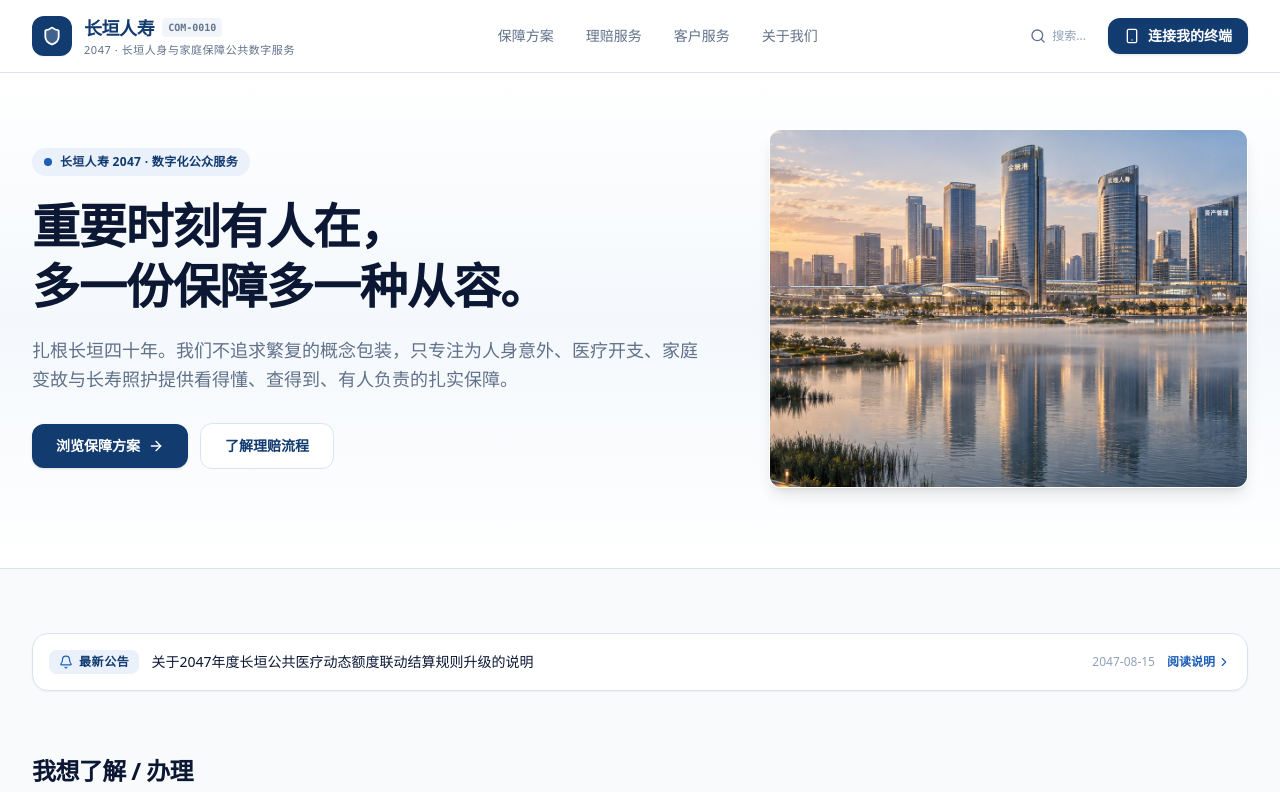
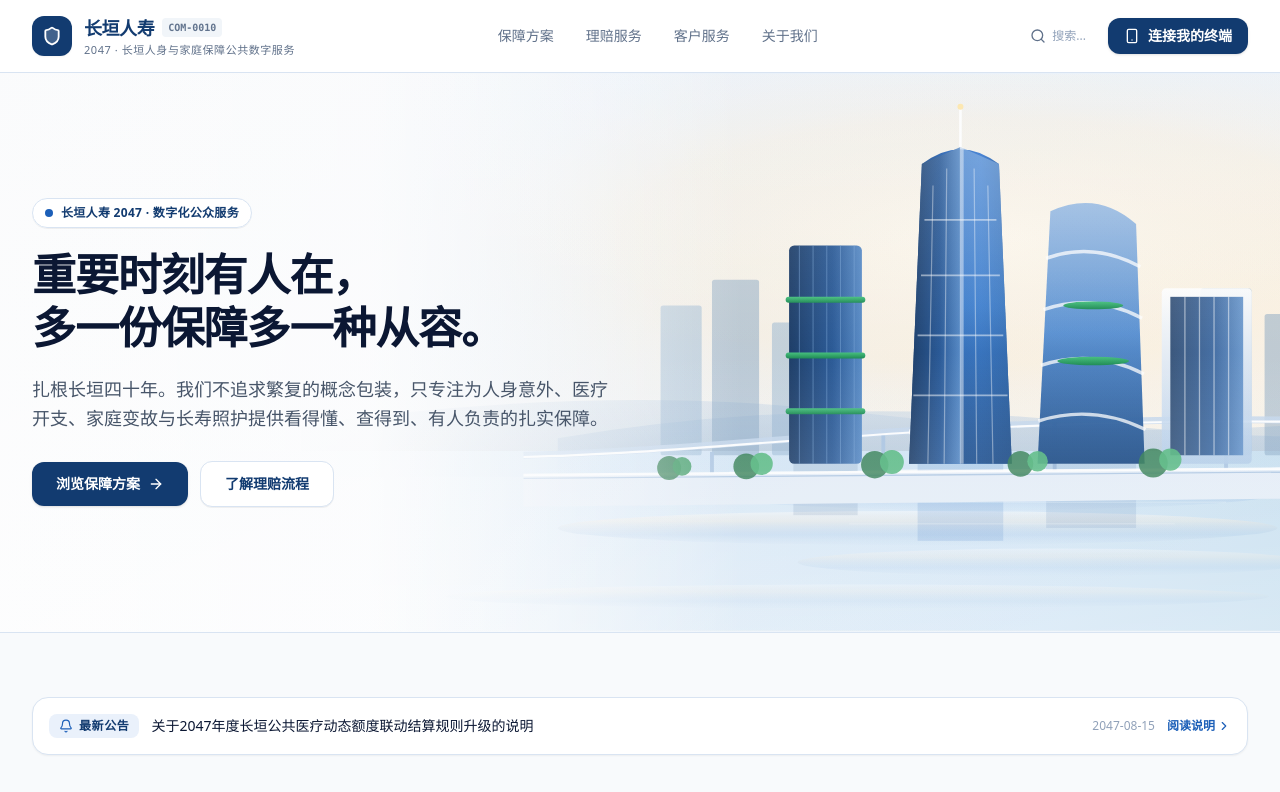
Before and after one commit to jiangyue0918-hub/baseline-Changyuan-Life-v1-site-structure, a React (Vite) app: page / in a window 1280 px wide. Shown: the top 792 px of the page. Built offline with nearby package versions, Linux system fonts and the light colour scheme.

Commit message:
feat(assets): replace raster hero image with SVG illustration
Update the public homepage hero asset from JPEG to a vector SVG to improve visual quality and scalability across resolutions.

```diff
--- a/src/content/assets.ts
+++ b/src/content/assets.ts
@@ -22,7 +22,7 @@ export const ASSET_LIST: AssetMetadata[] = [
   },
   {
     id: 'hero-public-home',
-    src: '/assets/changyuan-life/hero/public-home.jpg',
+    src: '/assets/changyuan-life/hero/public-home.svg',
     usage: '未连接终端首页宽幅 Hero 视觉',
     recommendedSize: '1920x800 px (21:9 或 16:9)',
     alt: '2047年长垣新枢区金融港与长垣湖晨曦远景',
--- a/src/pages/PublicHomePage.tsx
+++ b/src/pages/PublicHomePage.tsx
@@ -11,6 +11,7 @@ import React from 'react';
 import { Link } from 'react-router-dom';
 import { useApp } from '../app/AppContext';
 import { PUBLIC_HOME_CONTENT } from '../content/pages/publicHome';
+import { getAsset } from '../content/assets';
 import { AssetImage } from '../components/common/AssetImage';
 import {
   ShieldCheck,
@@ -31,6 +32,7 @@ import {
 
 export const PublicHomePage: React.FC = () => {
   const content = PUBLIC_HOME_CONTENT;
+  const heroAsset = getAsset(content.hero.assetId);
   const { openAiModal, openHumanAdvisorModal } = useApp();
 
   // 图标映射
@@ -47,22 +49,42 @@ export const PublicHomePage: React.FC = () => {
 
   return (
     <div className="space-y-12 sm:space-y-16 pb-16">
-      {/* 1. 品牌宽幅 Hero（只承担品牌表达，不放第二个连接按钮，不放实时大盘） */}
-      <section className="relative overflow-hidden bg-gradient-to-b from-white via-[#F4F8FC] to-white border-b border-[#D9E4F2] pt-8 sm:pt-14 pb-14 sm:pb-20">
-        <div className="max-w-7xl mx-auto px-4 sm:px-6 lg:px-8">
-          <div className="grid grid-cols-1 lg:grid-cols-12 gap-8 lg:gap-12 items-center">
-            {/* 左侧文案 */}
-            <div className="lg:col-span-7 space-y-5">
-              <div className="inline-flex items-center gap-2 px-3 py-1.5 rounded-full bg-[#EAF1FB] text-[#123B70] text-xs font-semibold tracking-wide">
+      {/* 1. 品牌宽幅 Hero Banner（高度约 500-600px，全宽背景，右侧建筑与湖面自然展开） */}
+      <section className="relative overflow-hidden w-full min-h-[500px] sm:min-h-[540px] lg:h-[560px] flex items-center border-b border-[#D9E4F2] bg-[#E9F1FA]">
+        {/* 背景大图：右侧 2047 金融港建筑群与长垣湖晨曦远景 */}
+        <img
+          src={heroAsset.src}
+          alt={heroAsset.alt}
+          className="absolute inset-0 w-full h-full object-cover object-right md:object-[82%_center] select-none pointer-events-none"
+        />
+
+        {/* 克制的深蓝/白色渐变遮罩：在保证左侧文字高对比阅读的同时，右侧金融港与湖面完全通透显现，风格明亮稳重 */}
+        <div
+          className="absolute inset-0 bg-gradient-to-r from-white via-white/95 to-transparent w-full md:w-[72%] lg:w-[58%] pointer-events-none"
+          aria-hidden="true"
+        />
+        <div
+          className="absolute inset-0 bg-gradient-to-t from-white/30 via-transparent to-white/20 pointer-events-none"
+          aria-hidden="true"
+        />
+        <div
+          className="absolute inset-0 bg-gradient-to-br from-[#123B70]/[0.02] to-transparent pointer-events-none"
+          aria-hidden="true"
+        />
+
+        {/* 前景内容区：左侧对齐，预留充足空间不遮挡右侧金融港主体 */}
+        <div className="relative z-10 w-full max-w-7xl mx-auto px-4 sm:px-6 lg:px-8 py-10 sm:py-14">
+          <div className="max-w-xl lg:max-w-2xl space-y-5">
+            <div className="inline-flex items-center gap-2 px-3 py-1.5 rounded-full bg-white/90 backdrop-blur-xs border border-[#D9E4F2] text-[#123B70] text-xs font-semibold tracking-wide shadow-2xs">
               <span className="w-2 h-2 rounded-full bg-[#1C5FB8]"></span>
               <span>{content.hero.badge}</span>
             </div>
 
-              <h1 className="text-3xl sm:text-4xl lg:text-5xl font-bold text-[#0B1733] tracking-tight leading-[1.25] whitespace-pre-line">
+            <h1 className="text-3xl sm:text-4xl lg:text-[44px] font-bold text-[#0B1733] tracking-tight leading-[1.22] whitespace-pre-line">
               {content.hero.title}
             </h1>
 
-              <p className="text-base sm:text-lg text-[#60718A] leading-relaxed max-w-2xl">
+            <p className="text-base sm:text-lg text-[#475569] leading-relaxed max-w-xl">
               {content.hero.description}
             </p>
 
@@ -77,20 +99,10 @@ export const PublicHomePage: React.FC = () => {
               </Link>
               <Link
                 to={content.hero.secondaryActionLink}
-                  className="px-6 py-3 rounded-xl bg-white hover:bg-slate-50 text-[#123B70] border border-[#D9E4F2] text-sm font-semibold transition-all"
+                className="px-6 py-3 rounded-xl bg-white hover:bg-slate-50 text-[#123B70] border border-[#D9E4F2] text-sm font-semibold transition-all shadow-2xs"
               >
                 {content.hero.secondaryActionText}
               </Link>
-              </div>
-            </div>
-
-            {/* 右侧大图展示（长垣城市天际线真实摄影风格，降级占位） */}
-            <div className="lg:col-span-5">
-              <AssetImage
-                assetId={content.hero.assetId}
-                className="w-full shadow-lg rounded-2xl border border-white/60"
-                aspectRatio="aspect-[4/3]"
-              />
             </div>
           </div>
         </div>
```
Also changed, not shown: public/assets/changyuan-life/hero/public-home.svg (added). Lines whose indentation alone changed are shown as unchanged.
